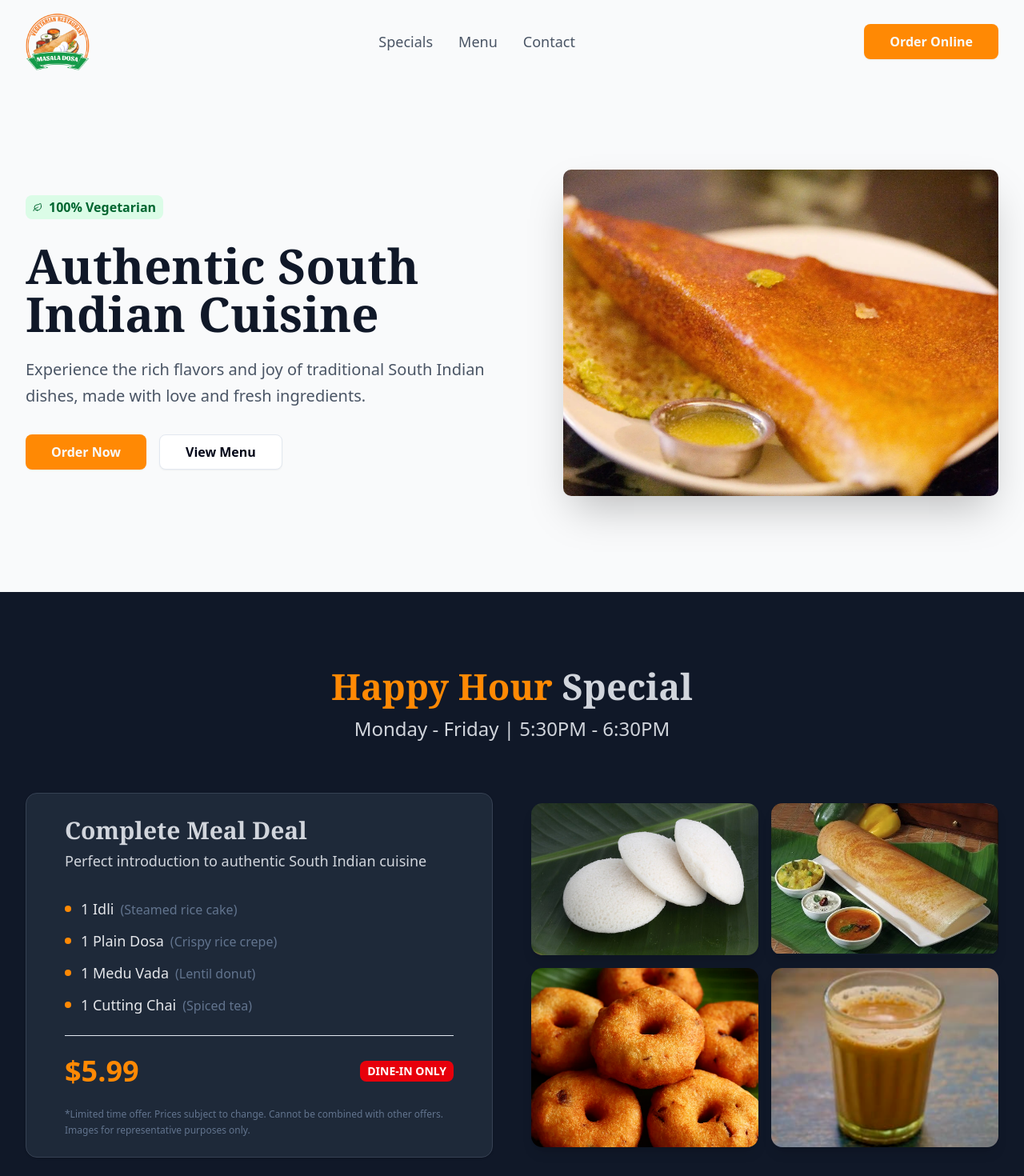
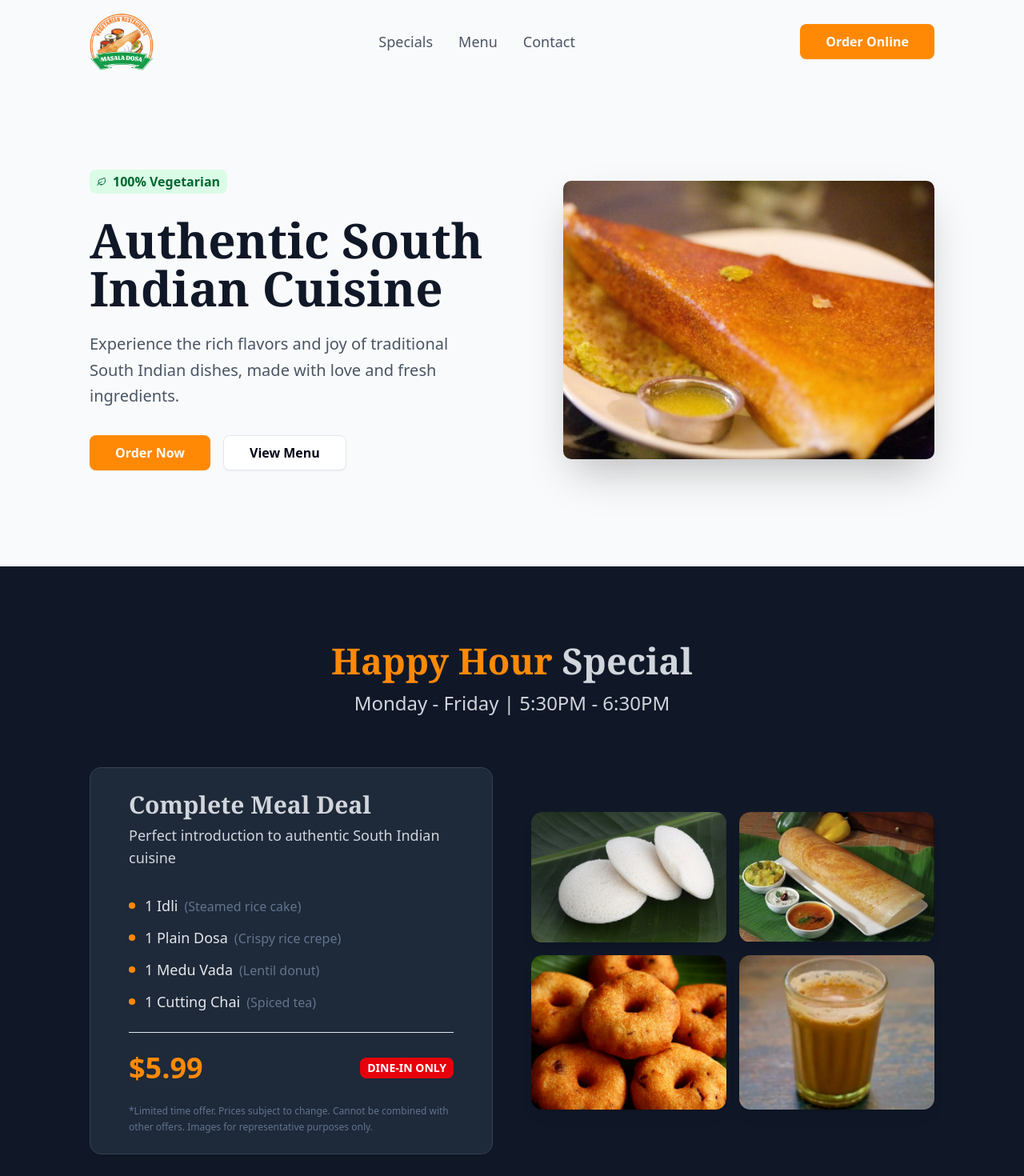
Before and after one commit to himanimanjunath/masala-dosa-website, a Next.js app: page / in a window 1280 px wide. Shown: the top 1470 px of the page at 80% size. Built offline with nearby package versions, Linux system fonts and the light colour scheme.

Commit message:
debugging

```diff
--- a/src/app/page.tsx
+++ b/src/app/page.tsx
@@ -15,7 +15,7 @@ export default function Home() {
       {/*Header*/}
 
       <header className="bg-gray-50 shadow-sm">
-        <div className="max-w-8xl pt-3 mx-auto px-4 sm:px-6 lg:px-8">
+        <div className="max-w-[70rem] pt-3 mx-auto px-4 sm:px-6 lg:px-8">
           <div className="flex justify-between items-center h-20">
             <div className="flex items-center space-x-2">
               <img src="logo.png" width={80} height={0} alt='logo'></img>
@@ -39,7 +39,7 @@ export default function Home() {
       {/*Hero bg-gradient-to-r from-orange-50 to-green-50*/}
       <section>
       <div className="relative bg-gray-50 py-30">
-        <div className="max-w-8xl mx-auto px-4 sm:px-6 lg:px-8">
+        <div className="max-w-[70rem] mx-auto px-4 sm:px-6 lg:px-8">
           <div className="grid grid-cols-1 lg:grid-cols-2 gap-12 items-center text-center lg:text-left">
 
             {/* Text Section */}
@@ -82,7 +82,7 @@ export default function Home() {
 
       {/* Happy Hour Special */}
       <section id="specials" className="py-21 bg-gray-900 text-white">
-        <div className="max-w-[87rem] mx-auto px-4 sm:px-6 lg:px-8">
+        <div className="max-w-[70rem] mx-auto px-4 sm:px-6 lg:px-8">
           <div className="text-center mb-16">
             <h2 className="font-serif text-[45px] font-bold text-foreground mb-1">
              <span className="text-orange-400">Happy Hour</span> <span className="text-gray-300">Special</span>
```
